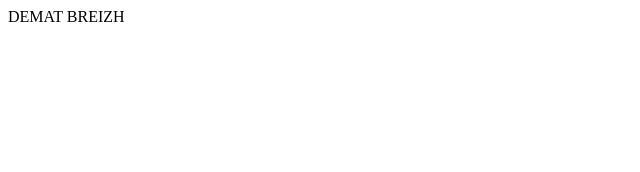
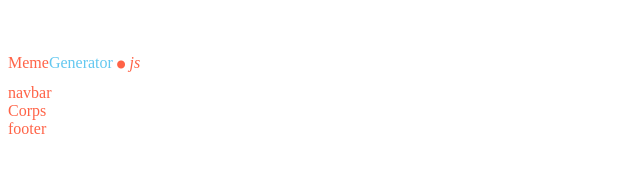
Before and after one commit to champix56/2022_03_jpg_meme, a plain HTML site: page index.html in a window 1280 px wide. Shown: the whole page, without its empty margins (0-640 px from the left). Drawn offline with Linux system fonts and the light colour scheme.

Commit message:
MEO de feuille de style

```diff
--- a/index.html
+++ b/index.html
@@ -4,8 +4,20 @@
         <meta charset="UTF-8">
         <meta name="viewport" content="width=device-width, initial-scale=1.0">
         <title>Document</title>
+        <link rel="stylesheet" href="/styles/styles.css">
     </head>
     <body>
-    DEMAT BREIZH
+        <header>
+           Meme<span style="font-style: normal;color:rgb(100, 200, 240)">Generator</span><span style="font-size:50pt;font-style: normal;">.</span><span style="font-style: italic;color:tomato">js</span>
+        </header>
+        <div id="navbar">
+            navbar
+        </div>
+        <div id="wrapper">
+            Corps
+        </div>
+        <footer>
+            footer
+        </footer>
     </body>
 </html>
--- /dev/null
+++ b/styles/styles.css
@@ -0,0 +1,3 @@
+body{
+    color:tomato;
+}
```
Lines whose indentation alone changed are shown as unchanged.
